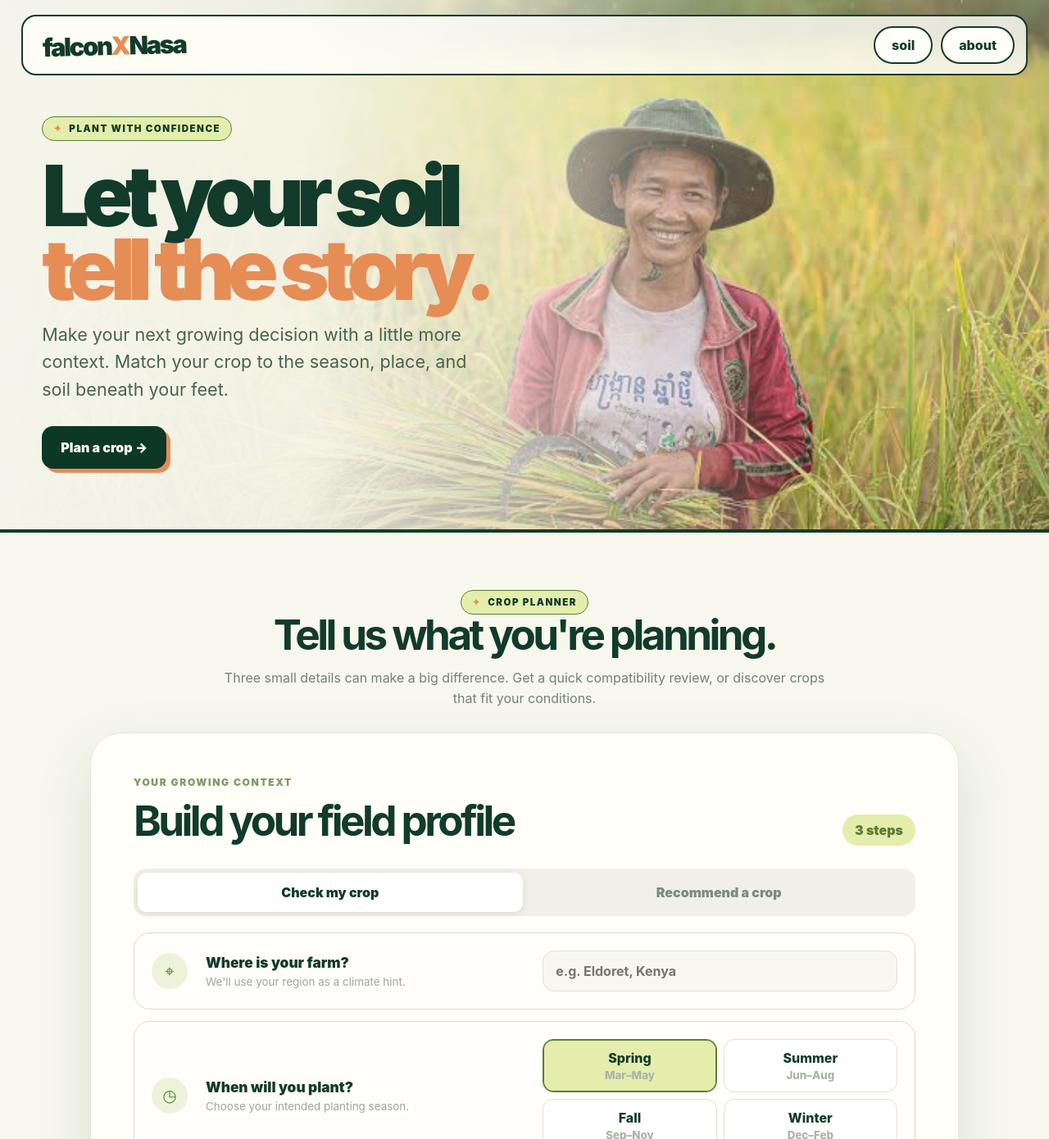
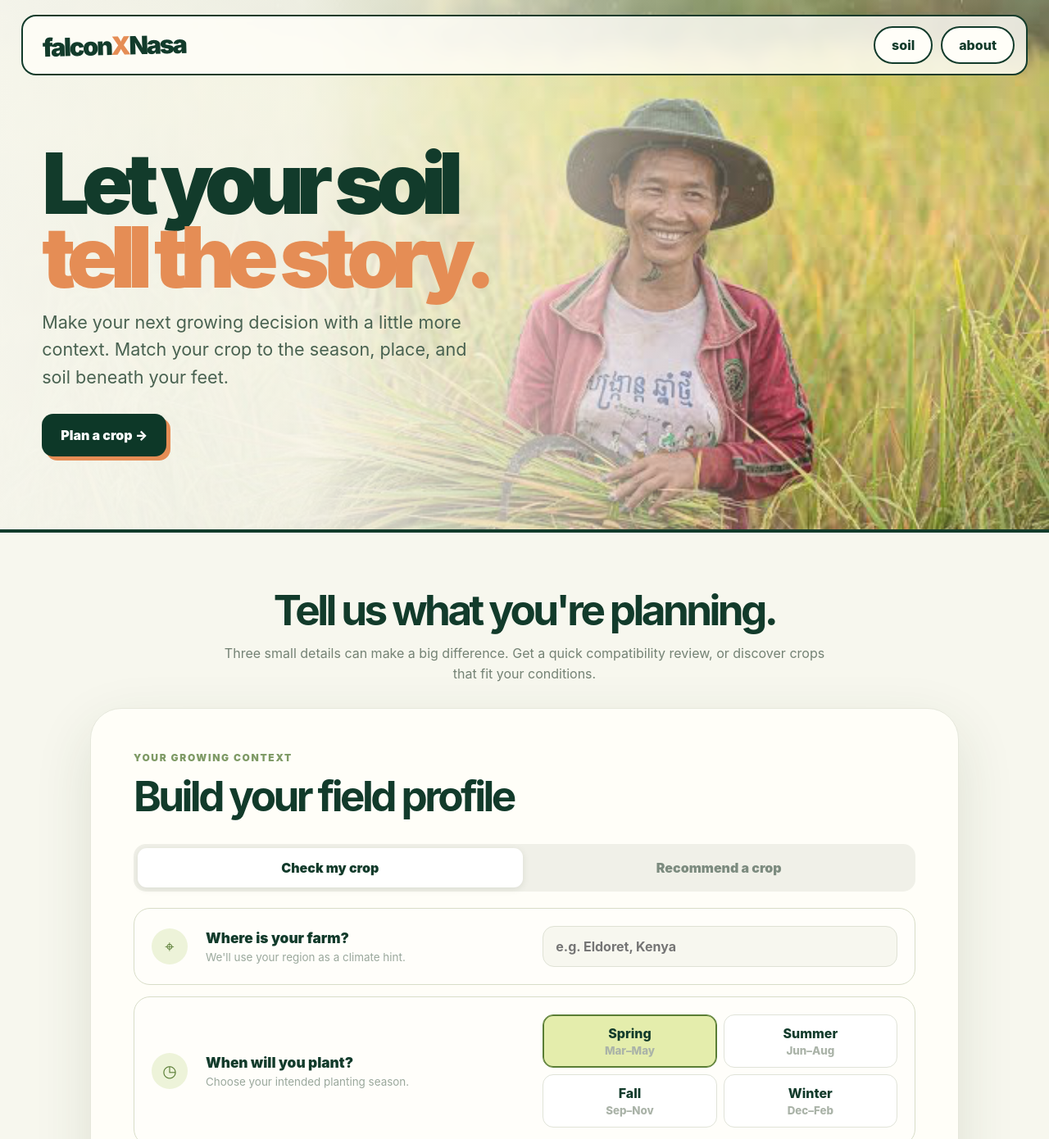
Before and after one commit to OniKiely/FalconXNasa---NASA-APPS, a plain HTML site: page index.html in a window 1280 px wide. Shown: the top 1390 px of the page at 82% size. Drawn offline with Linux system fonts and the light colour scheme.

Commit message:
removed unnessesary icons

```diff
--- a/index.html
+++ b/index.html
@@ -20,7 +20,6 @@
       <section class="hero" id="home">
         <img class="hero-image" src="ManInfield.png" alt="Image of man in field" />
         <div class="hero-copy">
-          <div class="eyebrow">plant with confidence</div>
           <h1>Let your soil<br><em>tell the story.</em></h1>
           <p>Make your next growing decision with a little more context. Match your crop to the season, place, and soil beneath your feet.</p>
           <button class="primary-btn" onclick="scrollToPlanner()">Plan a crop <span>→</span></button>
@@ -29,7 +28,6 @@
 
       <section class="planner-wrap" id="planner">
         <div class="section-heading">
-          <div class="eyebrow">crop planner</div>
           <h2>Tell us what you're planning.</h2>
           <p>Three small details can make a big difference. Get a quick compatibility review, or discover crops that fit your conditions.</p>
         </div>
@@ -37,7 +35,6 @@
         <div class="planner">
           <div class="planner-top">
             <div><div class="planner-kicker">your growing context</div><h3>Build your field profile</h3></div>
-            <div class="step-pill">3 steps</div>
           </div>
 
           <div class="mode-switch">
```
